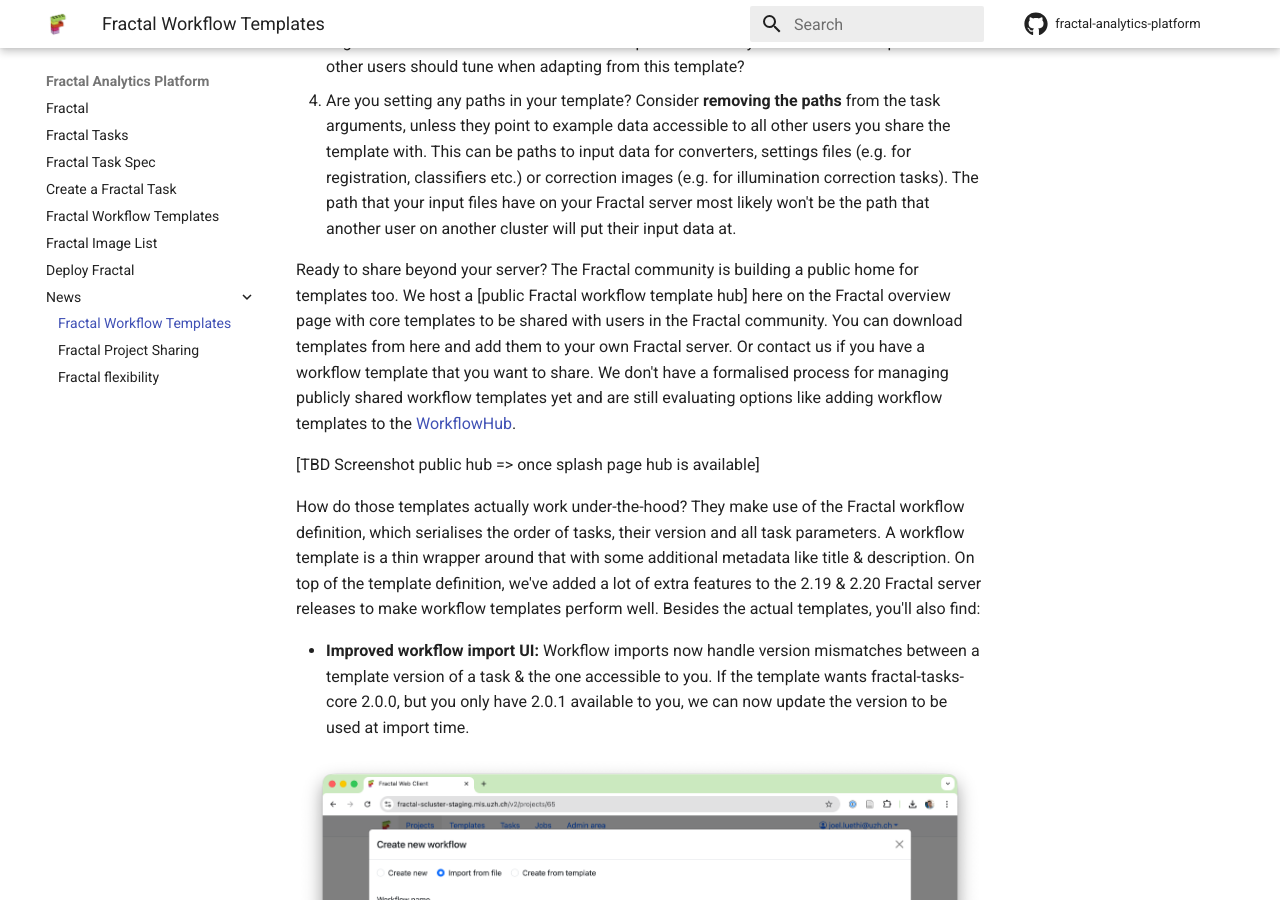
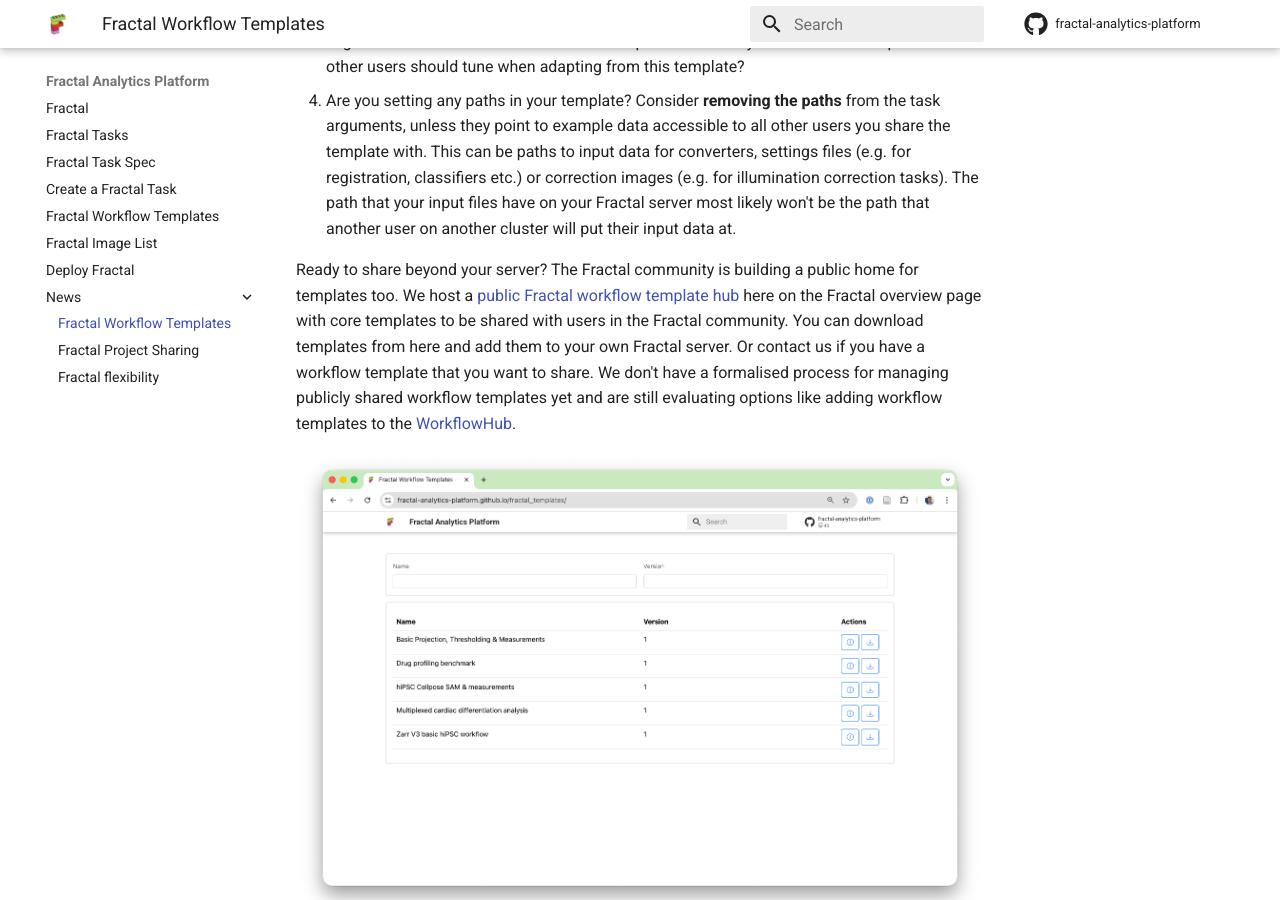
Before and after one commit to fractal-analytics-platform/fractal-analytics-platform.github.io, an MkDocs documentation site: the page built from docs/news/2026-03-31-fractal-workflow-templates.md, in a window 1280 px wide and 900 px high, scrolled down 1809 px. Built offline with MkDocs 1.6.1 and Material for MkDocs 9.7.7, drawn with Linux system fonts in a browser that asks for light colours.

Commit message:
Update template announcement

```diff
--- a/docs/news/2026-03-31-fractal-workflow-templates.md
+++ b/docs/news/2026-03-31-fractal-workflow-templates.md
@@ -27,9 +27,9 @@ On your Fractal server, you can create a new workflow template that is just acce
 3. Use **task descriptions** to give context on the fine-grained choices. Why did you select one segmentation method over another? Which parameters did you tune? Are there parameters other users should tune when adapting from this template?
 4. Are you setting any paths in your template? Consider **removing the paths** from the task arguments, unless they point to example data accessible to all other users you share the template with. This can be paths to input data for converters, settings files (e.g. for registration, classifiers etc.) or correction images (e.g. for illumination correction tasks). The path that your input files have on your Fractal server most likely won't be the path that another user on another cluster will put their input data at.
 
-Ready to share beyond your server? The Fractal community is building a public home for templates too. We host a [public Fractal workflow template hub] here on the Fractal overview page with core templates to be shared with users in the Fractal community. You can download templates from here and add them to your own Fractal server. Or contact us if you have a workflow template that you want to share. We don't have a formalised process for managing publicly shared workflow templates yet and are still evaluating options like adding workflow templates to the [WorkflowHub](https://workflowhub.eu/).
+Ready to share beyond your server? The Fractal community is building a public home for templates too. We host a [public Fractal workflow template hub](https://fractal-analytics-platform.github.io/fractal_templates/) here on the Fractal overview page with core templates to be shared with users in the Fractal community. You can download templates from here and add them to your own Fractal server. Or contact us if you have a workflow template that you want to share. We don't have a formalised process for managing publicly shared workflow templates yet and are still evaluating options like adding workflow templates to the [WorkflowHub](https://workflowhub.eu/).
 
-[TBD Screenshot public hub => once splash page hub is available]
+![Workflow templates](../assets/blogs/fractal_workflow_templates/workflow_templates.png)
 
 How do those templates actually work under-the-hood? They make use of the Fractal workflow definition, which serialises the order of tasks, their version and all task parameters. A workflow template is a thin wrapper around that with some additional metadata like title & description. On top of the template definition, we've added a lot of extra features to the 2.19 & 2.20 Fractal server releases to make workflow templates perform well. Besides the actual templates, you'll also find:
 
```
Also changed, not shown: docs/assets/blogs/fractal_workflow_templates/workflow_templates.png (added).
